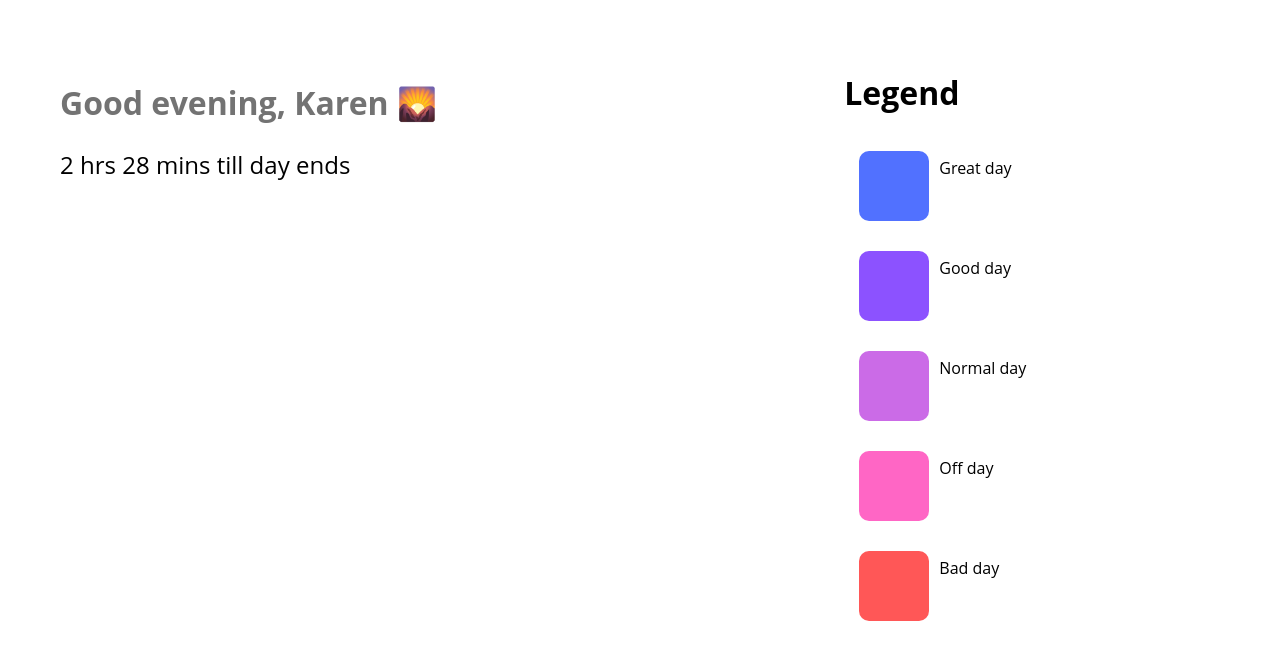
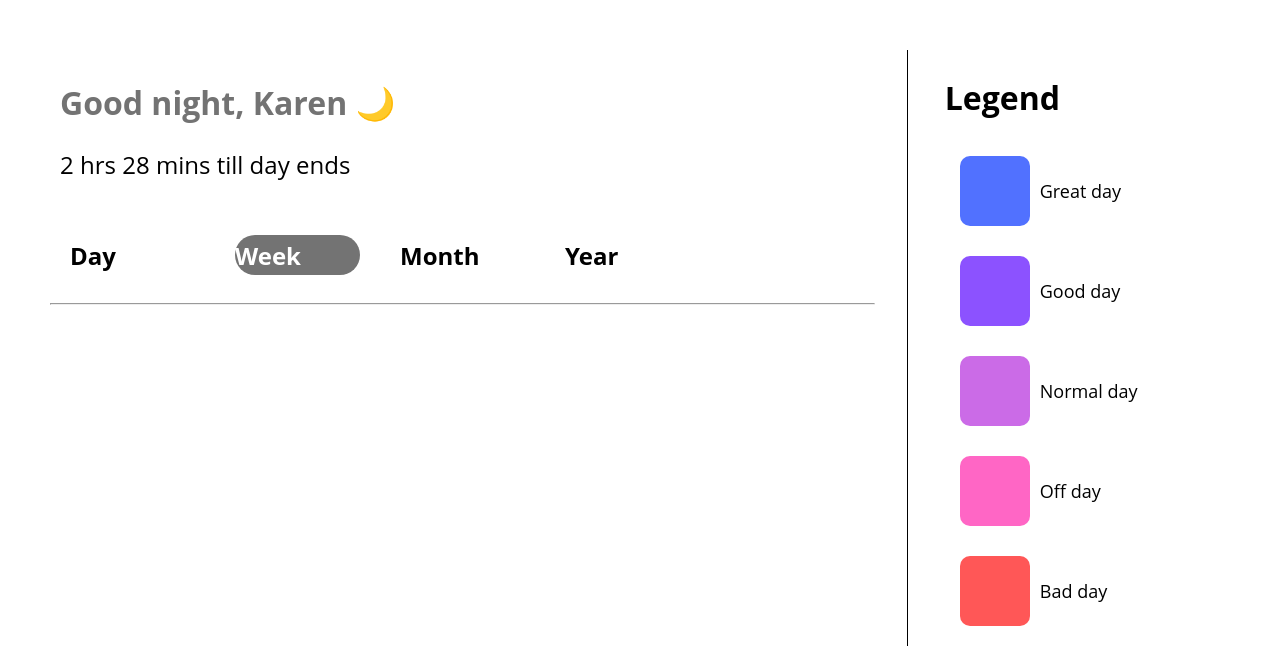
Before and after one commit to uttaravadina/dayz, a React (Create React App) app in the folder frontend/: page / in a window 1280 px wide. Shown: the top 664 px of the page. Built offline with nearby package versions, Linux system fonts and the light colour scheme.

Commit message:
Add TimeFrameBar and styling

```diff
--- a/frontend/src/App.css
+++ b/frontend/src/App.css
@@ -10,10 +10,18 @@
 
 .left {
   display: flex;
-  flex-direction: col;
+  flex-direction: column;
   flex-grow: 2;
 }
 
 .right {
+
   flex-grow: 1;
 }
+
+.divider {
+  margin-left: 2em;
+  margin-right: 2em;
+  border-left: 1px solid black;
+  height: auto;
+}
--- a/frontend/src/App.js
+++ b/frontend/src/App.js
@@ -2,6 +2,8 @@ import React from 'react';
 import './App.css';
 import Header from './Components/Header'
 import Legend from './Components/Legend'
+import TimeFrameBar from './Components/TimeFrameBar'
+
 
 class App extends React.Component {
 	render() {
@@ -11,10 +13,13 @@ class App extends React.Component {
 					<div className="left">
 						<div className="top">
 							<Header />
+							<TimeFrameBar/>
+							<hr/>
 						</div>
 						<div className="bottom">
 						</div>
 					</div>
+					<div className="divider"/>
 					<div className="right">
 						<Legend />
 					</div>
--- a/frontend/src/Components/Header.js
+++ b/frontend/src/Components/Header.js
@@ -26,10 +26,10 @@ class Header extends React.Component {
         if (currHour >= 6 && currHour <= 12) {
             this.setState({ timeframe: 'morning', emoji: '🌅' });
         }
-        else if (currHour >= 13 && currHour <= 17) {
+        else if (currHour >= 13 && currHour <= 16) {
             this.setState({ timeframe: 'afternoon', emoji: '☀️' });
         }
-        else if (currHour >= 18 && currHour <= 21) {
+        else if (currHour >= 17 && currHour <= 20) {
             this.setState({ timeframe: 'evening', emoji: '🌄' });
         }
         else {
--- a/frontend/src/Components/Legend.js
+++ b/frontend/src/Components/Legend.js
@@ -1,5 +1,6 @@
 import React from 'react';
 import LegendModule from './LegendModule';
+import '../Styles/Legend.css'
 
 class Legend extends React.Component {
 
@@ -14,8 +15,6 @@ class Legend extends React.Component {
                     <LegendModule color='#CB6BE7' mood='Normal'/>
                     <LegendModule color='#FF66C5' mood='Off'/>
                     <LegendModule color='#FF5757' mood='Bad'/>
-
-
                 </div>
             </>
         );
--- /dev/null
+++ b/frontend/src/Components/TimeFrameBar.js
@@ -0,0 +1,64 @@
+import React from 'react';
+import '../Styles/TimeFrameBar.css'
+
+
+
+class TimeFrameBar extends React.Component {
+
+    state = {
+        selected: 'week',
+
+    }
+
+    handleDayClick = () => {
+        this.setState({ selected: 'day'})
+    }
+
+    handleWeekClick = () => {
+        this.setState({ selected: 'week'})
+    }
+
+    handleMonthClick = () => {
+        this.setState({ selected: 'month'})
+    }
+
+    handleYearClick = () => {
+        this.setState({ selected: 'year'})
+    }
+
+    render() {
+        let dayActive = this.state.selected === 'day' ? "timeframe-active" : "timeframe-inactive"
+        let weekActive = this.state.selected === 'week' ? "timeframe-active" : "timeframe-inactive"
+        let monthActive = this.state.selected === 'month' ? "timeframe-active" : "timeframe-inactive"
+        let yearActive = this.state.selected === 'year' ? "timeframe-active" : "timeframe-inactive"
+
+        return (
+            <>
+                <div className="timeframe-bar">
+                    <div className="timeframe-container" onClick={this.handleDayClick}>
+                        <div className={dayActive}>
+                            <h2>Day</h2>
+                        </div>
+                    </div>
+                    <div className="timeframe-container" onClick={this.handleWeekClick}>
+                        <div className={weekActive}>
+                            <h2>Week</h2>
+                        </div>
+                    </div>
+                    <div className="timeframe-container" onClick={this.handleMonthClick}>
+                        <div className={monthActive}>
+                            <h2>Month</h2>
+                        </div>
+                    </div>
+                    <div className="timeframe-container" onClick={this.handleYearClick}>
+                        <div className={yearActive}>
+                            <h2>Year</h2>
+                        </div>
+                    </div>
+                </div>
+            </>
+        );
+    }
+}
+
+export default TimeFrameBar;
--- a/frontend/src/Styles/Legend.css
+++ b/frontend/src/Styles/Legend.css
@@ -1,5 +1,5 @@
 .legend {
     display: flex;
-    flex-direction: col;
+    flex-direction: column;
     padding: 5px;
 }
--- a/frontend/src/Styles/LegendModule.css
+++ b/frontend/src/Styles/LegendModule.css
@@ -16,5 +16,10 @@
 }
 
 .colorbox-label {
-    vertical-align: middle;
+    display: flex;
+    align-items: center;
 }
+
+.colorbox-label p {
+    font-size: large;
+}
--- /dev/null
+++ b/frontend/src/Styles/TimeFrameBar.css
@@ -0,0 +1,34 @@
+.timeframe-bar {
+    display: flex;
+    flex-direction: row;
+}
+
+
+.timeframe-container {
+    height: 40px;
+    padding: 20px;
+    display: flex;
+    align-items: center;
+    cursor: pointer;
+
+}
+
+.timeframe-inactive {
+    width: 100px;
+    height: 40px;
+    width: 125px;
+    display: flex;
+    align-items: center;
+    text-align: center;
+}
+
+.timeframe-active {
+    border-radius: 40px;
+    height: 40px;
+    width: 125px;
+    display: flex;
+    background-color: #737373;
+    align-items: center;
+    color: white;
+    text-align: center;
+}
```
